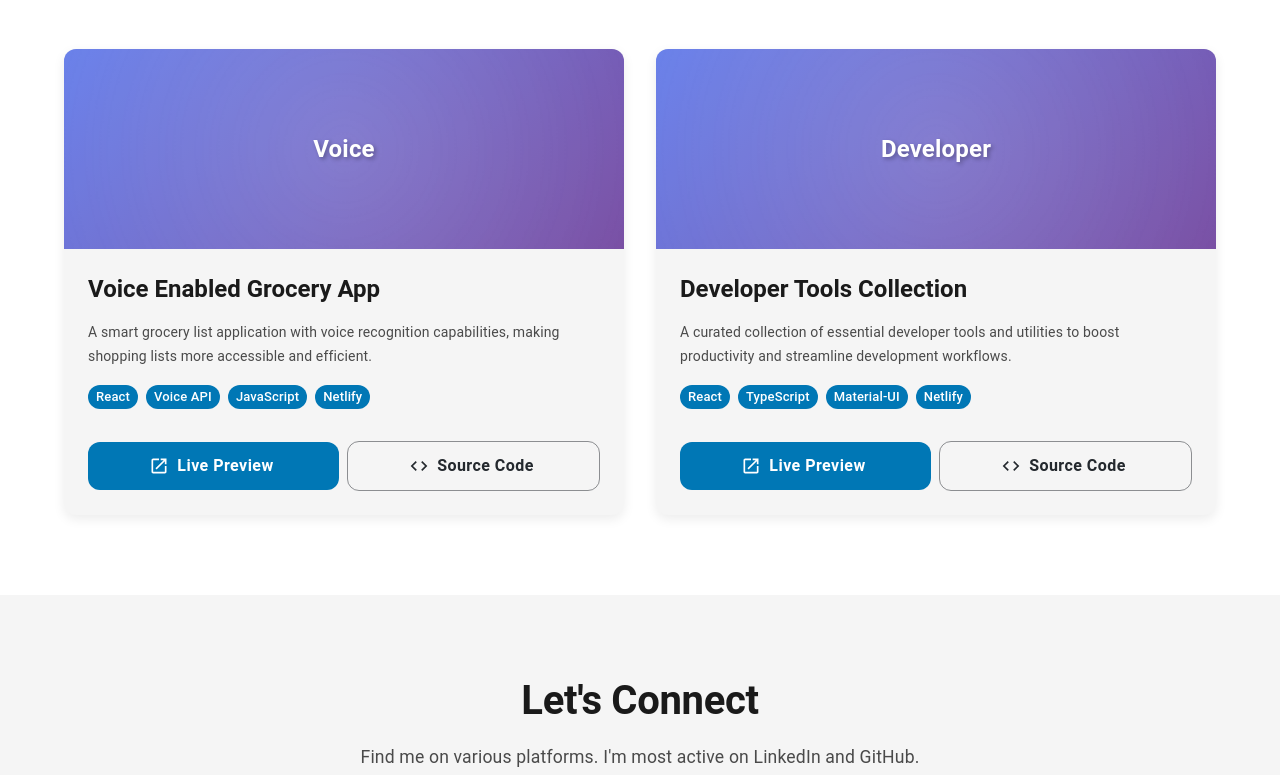
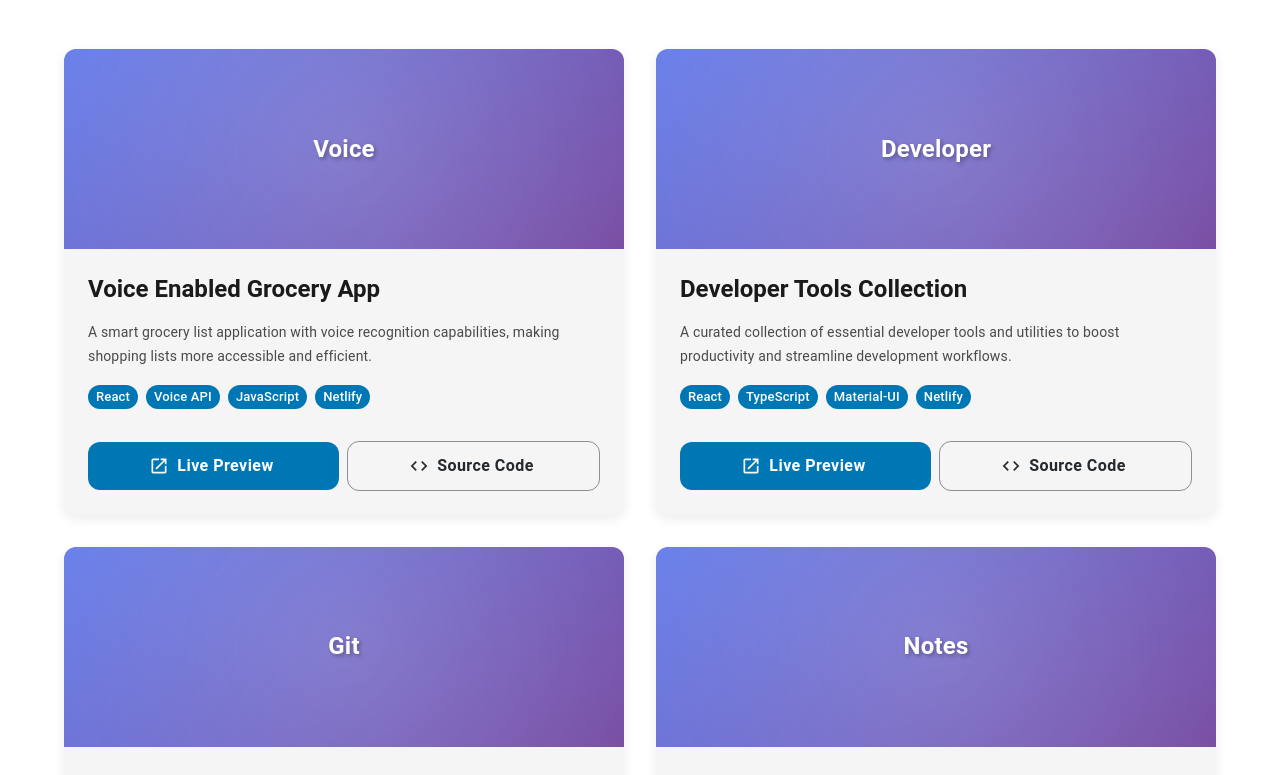
Before and after one commit to surajfale/surajfale, a React (Vite) app: page / in a window 1280 px wide. Shown: the part 2000-2775 px from the top of the page. Built offline with nearby package versions, Linux system fonts and the light colour scheme.

Commit message:
feat(docs): update Git Commit MCP Server link and add project details
- Updated link to Git Commit MCP Server on README
- Added project details for Git Commit MCP Server in profile.ts
- Included new project information for Notes & Tasks Web Application

```diff
--- a/src/content/profile.ts
+++ b/src/content/profile.ts
@@ -114,5 +114,21 @@ export const profileData: Profile = {
       sourceUrl: 'https://github.com/surajfale/dev-tools',
       image: '/project-devtools.png',
     },
+    {
+      title: 'Git Commit MCP Server',
+      description: 'A lightweight MCP server that automates Conventional Commit message generation, changelog updates, and optional git pushes. Ideal for AI-assisted, well-formed commit messages and automated changelog management.',
+      technologies: ['Python 3.10+', 'MCP Protocol', 'Git'],
+      liveUrl: 'https://test.pypi.org/project/git-commit-mcp-server/',
+      sourceUrl: 'https://github.com/surajfale/git-mcp-server',
+      image: '/project-git-mcp-server.png',
+    },
+    {
+      title: 'Notes & Tasks Web Application',
+      description: 'A modern, production-ready web app for managing notes and tasks with full offline support, list organization, and a responsive Material Design 3 UI. Features rich text notes, task tracking, JWT authentication, and seamless sync.',
+      technologies: ['SvelteKit', 'Node.js', 'Express', 'MongoDB Atlas', 'TypeScript', 'Tailwind CSS'],
+      liveUrl: 'https://notestasks.netlify.app/',
+      sourceUrl: 'https://github.com/surajfale/notes-tasks',
+      image: '/project-notes-tasks.png',
+    },
   ],
 }
```
Also changed, not shown: 2 other files (tests, documents, lock files or other folders).
